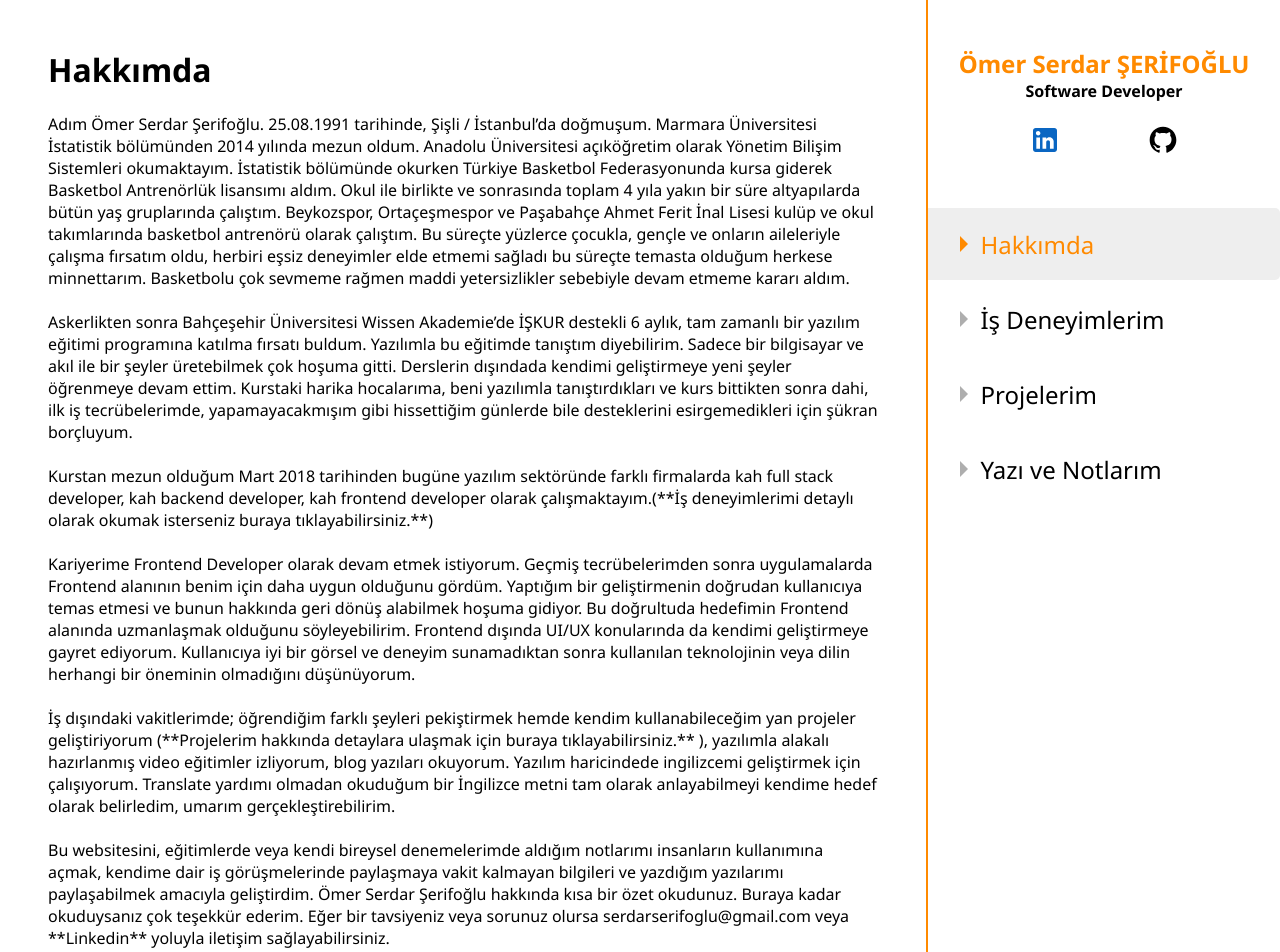
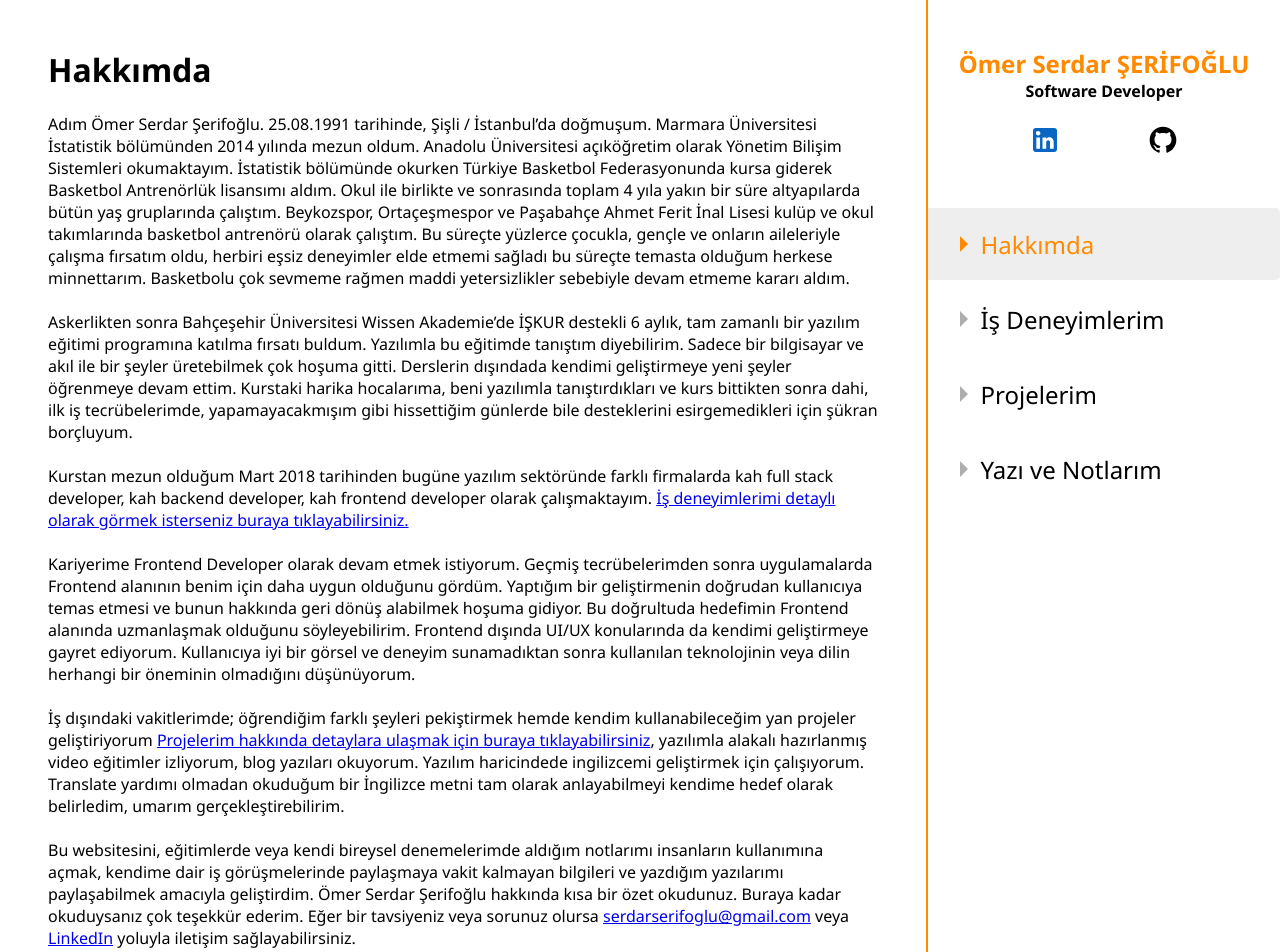
Before and after one commit to SerdarSerifoglu/serdarserifoglu, a Next.js app: page /hakkimda in a window 1280 px wide. Shown: the top 952 px of the page. Built offline with nearby package versions, Linux system fonts and the light colour scheme.

Commit message:
Hakkımda page was added <Link>

```diff
--- a/app/hakkimda/page.tsx
+++ b/app/hakkimda/page.tsx
@@ -1,4 +1,5 @@
 import PageTitle from "@/components/PageTitle/PageTitle";
+import Link from "next/link";
 
 export default function Page() {
   return (
@@ -37,8 +38,11 @@ export default function Page() {
         <p>
           Kurstan mezun olduğum Mart 2018 tarihinden bugüne yazılım sektöründe
           farklı firmalarda kah full stack developer, kah backend developer, kah
-          frontend developer olarak çalışmaktayım.(**İş deneyimlerimi detaylı
-          olarak okumak isterseniz buraya tıklayabilirsiniz.**){" "}
+          frontend developer olarak çalışmaktayım.{" "}
+          <Link href="/is-deneyimlerim">
+            İş deneyimlerimi detaylı olarak görmek isterseniz buraya
+            tıklayabilirsiniz.
+          </Link>
         </p>
         <br />
         <p>
@@ -55,10 +59,12 @@ export default function Page() {
         <br />
         <p>
           İş dışındaki vakitlerimde; öğrendiğim farklı şeyleri pekiştirmek hemde
-          kendim kullanabileceğim yan projeler geliştiriyorum (**Projelerim
-          hakkında detaylara ulaşmak için buraya tıklayabilirsiniz.** ),
-          yazılımla alakalı hazırlanmış video eğitimler izliyorum, blog yazıları
-          okuyorum. Yazılım haricindede ingilizcemi geliştirmek için
+          kendim kullanabileceğim yan projeler geliştiriyorum{" "}
+          <Link href="/projelerim">
+            Projelerim hakkında detaylara ulaşmak için buraya tıklayabilirsiniz
+          </Link>
+          , yazılımla alakalı hazırlanmış video eğitimler izliyorum, blog
+          yazıları okuyorum. Yazılım haricindede ingilizcemi geliştirmek için
           çalışıyorum. Translate yardımı olmadan okuduğum bir İngilizce metni
           tam olarak anlayabilmeyi kendime hedef olarak belirledim, umarım
           gerçekleştirebilirim.
@@ -70,8 +76,18 @@ export default function Page() {
           paylaşmaya vakit kalmayan bilgileri ve yazdığım yazılarımı
           paylaşabilmek amacıyla geliştirdim. Ömer Serdar Şerifoğlu hakkında
           kısa bir özet okudunuz. Buraya kadar okuduysanız çok teşekkür ederim.
-          Eğer bir tavsiyeniz veya sorunuz olursa serdarserifoglu@gmail.com veya
-          **Linkedin** yoluyla iletişim sağlayabilirsiniz.
+          Eğer bir tavsiyeniz veya sorunuz olursa{" "}
+          <Link href="mailto:serdarserifoglu@gmail.com">
+            serdarserifoglu@gmail.com
+          </Link>{" "}
+          veya{" "}
+          <Link
+            href="https://www.linkedin.com/in/omer-serdar-serifoglu/"
+            target="_blank"
+          >
+            LinkedIn
+          </Link>{" "}
+          yoluyla iletişim sağlayabilirsiniz.
         </p>
       </article>
     </>
```
